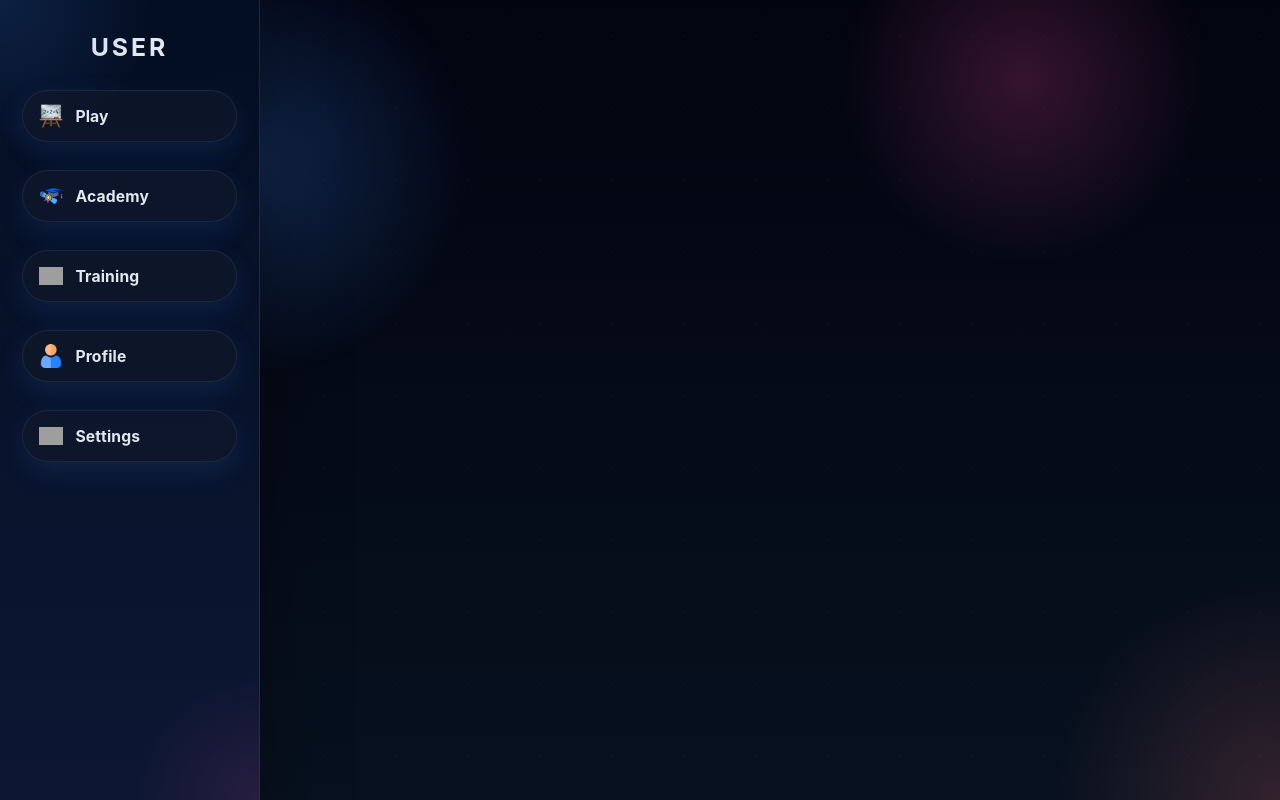
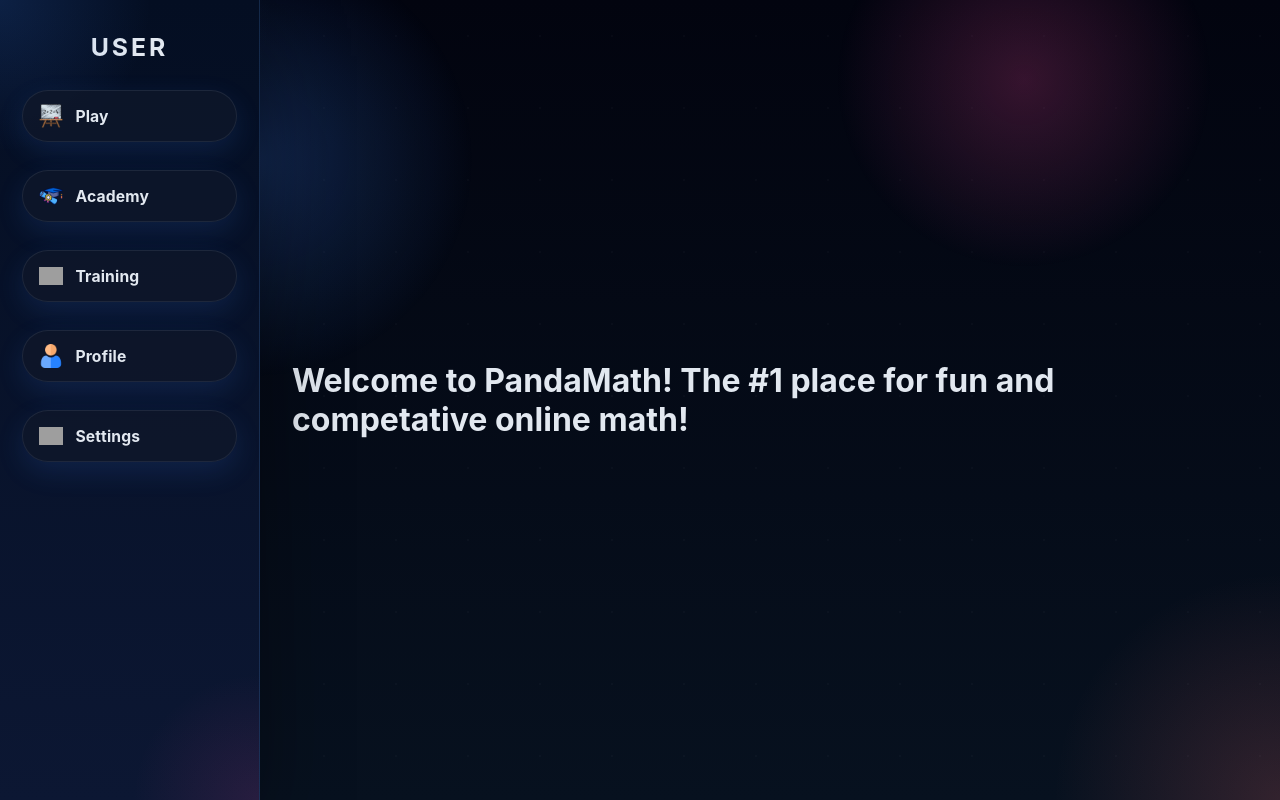
Before and after one commit to Shemuel-bot/PandaMath, a React app in the folder Frontend/: page / in a window 1280 px wide. Built offline with nearby package versions, Linux system fonts and the light colour scheme; grey boxes are pictures that could not be loaded; the HTML template or start-up script is replaced by a standard one.

Commit message:
Add Default component and integrate into routing; create associated CSS module

```diff
--- /dev/null
+++ b/Frontend/src/Components/Default.jsx
@@ -0,0 +1,11 @@
+import style from '../css/default.module.css'
+export default function Default(){
+    return(
+        <>
+            <div>
+                <h1>Welcome to PandaMath! The #1 place for fun and competative online math!</h1>
+
+            </div>
+        </>
+    )
+}
--- a/Frontend/src/main.jsx
+++ b/Frontend/src/main.jsx
@@ -6,6 +6,7 @@
 import Home from './Components/Home.jsx'
 import SignIn from './Modules/SignIn.jsx'
 import Academy from './Components/Academy.jsx'
+import Default from './Components/Default.jsx'
 
 
 const router = createBrowserRouter([
@@ -13,6 +14,10 @@
     path:'/',
     element: <App/>,
     children: [
+      {
+        path: '/',
+        element: <Default />
+      },
       {
         path: 'home',
         element: <Home/>
```
Also changed, not shown: Frontend/src/css/default.module.css (added), 1 other file (tests, documents, lock files or other folders).
